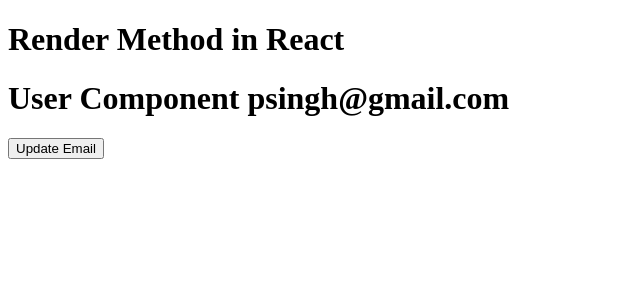
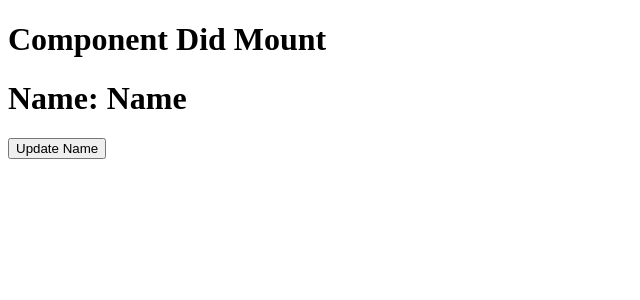
Before and after one commit to prashant5025/reactPractice, a React (Create React App) app: page / in a window 1280 px wide. Shown: the top 300 px of the page, without its empty margins (0-640 px from the left). Built offline with nearby package versions, Linux system fonts and the light colour scheme.

Commit message:
componentDidMount

```diff
--- a/src/App.js
+++ b/src/App.js
@@ -1,16 +1,31 @@
 import "./styles.css";
 import React from "react";
-import Users from "./Users";
 
-export default function App() {
-  const [name, setName] = React.useState("Name");
+export default class App extends React.Component {
+  constructor() {
+    super();
+    this.state = { name: "Name" };
+  }
+  componentDidMount() {
+    console.warn("componentDidMount");
+  }
 
-  return (
-    <div className="App">
-      <h1>Render Method in React</h1>
+  render() {
+    console.warn("render");
 
-      <Users />
-      {/* <button onClick={()=>setName("Prashant singh")}>Update Name</button> */}
-    </div>
-  );
+    return (
+      <div className="App">
+        <h1>Component Did Mount</h1>
+        <h1>Name: {this.state.name}</h1>
+
+        <button
+          onClick={() => {
+            this.setState({ name: "prashant singh" });
+          }}
+        >
+          Update Name
+        </button>
+      </div>
+    );
+  }
 }
--- a/src/Users.js
+++ /dev/null
@@ -1,20 +0,0 @@
-import React from "react";
-
-export default class Users extends React.Component {
-  constructor() {
-    super();
-    this.state = { email: "psingh@gmail.com" };
-  }
-
-  render() {
-    console.warn("Render Method");
-    return (
-      <div>
-        <h1>User Component {this.state.email}</h1>
-        <button onClick={() => this.setState({ email: "darkload@gmail.com" })}>
-          Update Email
-        </button>
-      </div>
-    );
-  }
-}
```
